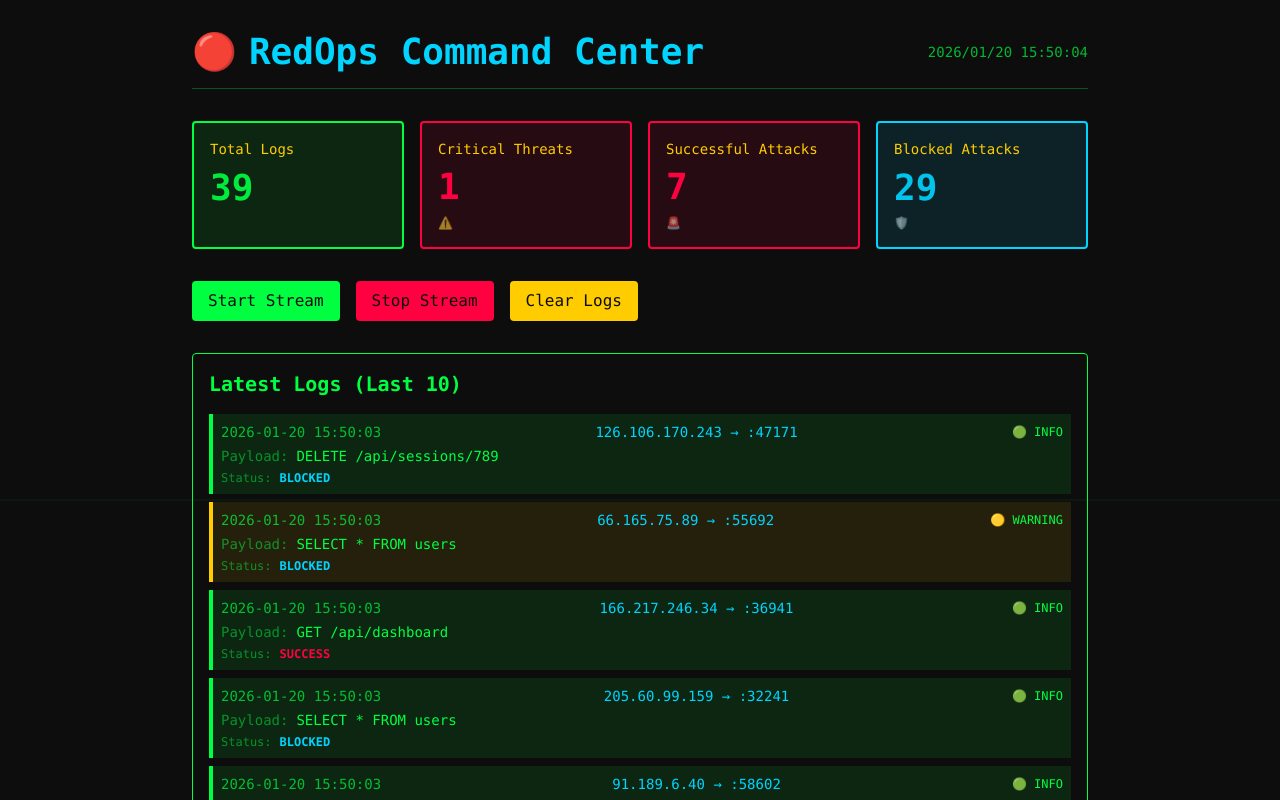
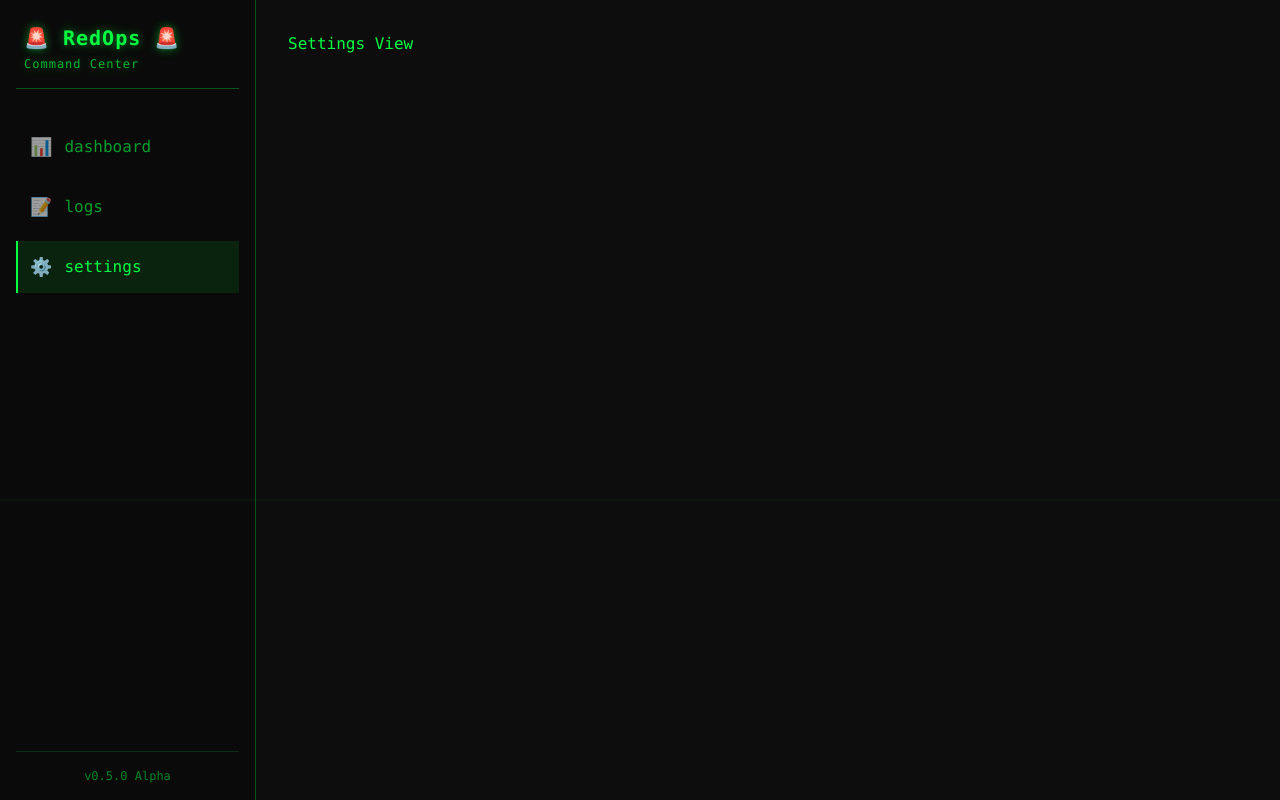
Before and after one commit to CalvinChiu1009/redops-terminal-ui, a Vue app: page /settings in a window 1280 px wide. Shown: the top 800 px of the page. Built offline with nearby package versions, Linux system fonts and the light colour scheme.

Commit message:
feat: Add Vue router for new Sidebar pages

```diff
--- a/package.json
+++ b/package.json
@@ -14,7 +14,8 @@
     "date-fns": "^4.1.0",
     "dompurify": "^3.3.1",
     "pinia": "^3.0.4",
-    "vue": "^3.5.24"
+    "vue": "^3.5.24",
+    "vue-router": "^4.6.4"
   },
   "devDependencies": {
     "@tailwindcss/vite": "^4.1.18",
--- a/src/App.vue
+++ b/src/App.vue
@@ -1,127 +1,11 @@
+<!-- src/App.vue -->
 <script setup lang="ts">
-import { onMounted, ref, computed } from "vue";
-import { storeToRefs } from "pinia";
-import { useAttackStore } from "@/stores/attackStore";
-import { useMockStream } from "@/composables/useMockStream";
-import Header from "@/components/layout/Header.vue";
-import Filter from "@/components/dashboard/Filter.vue";
-import StatsGrid from "@/components/dashboard/StatsGrid.vue";
-import LogTerminal from "@/components/logs/LogTerminal.vue";
-import LogControls from "@/components/logs/LogControls.vue";
-import type { ThreatLevel, AttackStatus } from "@/types/attack";
-
-const attackStore = useAttackStore();
-const { logs, totalLogs, criticalCount, blockedCount, successCount } =
-  storeToRefs(attackStore);
-
-const { startStream } = useMockStream();
-
-// 篩選狀態
-const filterLevel = ref<ThreatLevel | null>(null);
-const filterStatus = ref<AttackStatus | null>(null);
-
-// 篩選後的日誌
-const filteredLogs = computed(() => {
-  let result = logs.value;
-
-  if (filterLevel.value) {
-    result = result.filter((log) => log.level === filterLevel.value);
-  }
-
-  if (filterStatus.value) {
-    result = result.filter((log) => log.status === filterStatus.value);
-  }
-
-  return result;
-});
-
-// 是否有篩選啟用
-const filterActive = computed(() => {
-  return filterLevel.value !== null || filterStatus.value !== null;
-});
-
-// 篩選條件標籤
-const filterLabel = computed(() => {
-  if (filterLevel.value) {
-    const labels = {
-      CRITICAL: "嚴重威脅",
-      WARNING: "警告",
-      INFO: "資訊",
-    };
-    return labels[filterLevel.value];
-  }
-  if (filterStatus.value) {
-    const labels = {
-      SUCCESS: "成功攻擊",
-      BLOCKED: "已阻擋",
-      PENDING: "待處理",
-    };
-    return labels[filterStatus.value];
-  }
-  return "";
-});
-
-// 點擊卡片處理
-const handleFilterByLevel = (level: ThreatLevel) => {
-  filterLevel.value = filterLevel.value === level ? null : level;
-  filterStatus.value = null;
-};
-
-const handleFilterByStatus = (status: AttackStatus) => {
-  filterStatus.value = filterStatus.value === status ? null : status;
-  filterLevel.value = null;
-};
-
-const clearFilters = () => {
-  filterLevel.value = null;
-  filterStatus.value = null;
-};
-
-// 元件掛載時啟動資料流
-onMounted(() => {
-  startStream();
-});
+import AppLayout from "@/components/layout/AppLayout.vue";
 </script>
 
 <template>
-  <div
-    class="min-h-screen bg-terminal-bg text-terminal-green p-8 scanline-effect"
-  >
-    <div class="max-w-4xl mx-auto">
-      <!-- Header -->
-      <Header />
-
-      <!-- 統計卡片 - 改為 4 欄佈局 -->
-      <StatsGrid
-        :totalLogs="totalLogs"
-        :criticalCount="criticalCount"
-        :successCount="successCount"
-        :blockedCount="blockedCount"
-        :filterLevel="filterLevel"
-        :filterStatus="filterStatus"
-        @filterByLevel="handleFilterByLevel"
-        @filterByStatus="handleFilterByStatus"
-        @clearFilters="clearFilters"
-      />
-
-      <!-- 篩選提示 -->
-      <Filter
-        :filterLevel="filterLevel"
-        :filterStatus="filterStatus"
-        @clearFilters="clearFilters"
-      />
-
-      <!-- 控制按鈕 -->
-      <LogControls />
-
-      <!-- 日誌終端 -->
-      <LogTerminal
-        :logs="filteredLogs.slice(-10).reverse()"
-        :filterActive="filterActive"
-        :filterLabel="filterLabel"
-      />
-    </div>
-  </div>
+  <AppLayout>
+    <!-- 所有的頁面內容，都會根據當前網址顯示在這裡 -->
+    <RouterView />
+  </AppLayout>
 </template>
-
-<style scoped></style>
--- /dev/null
+++ b/src/components/layout/AppLayout.vue
@@ -0,0 +1,19 @@
+<script setup lang="ts">
+import Sidebar from "./Sidebar.vue";
+</script>
+
+<template>
+  <div
+    class="h-screen bg-terminal-bg text-terminal-green scanline-effect flex overflow-hidden"
+  >
+    <!-- 左側 -->
+    <Sidebar />
+
+    <!-- 右側 -->
+    <main class="flex-1 p-4 md:p-8 overflow-y-auto">
+      <div class="max-w-7xl mx-auto">
+        <slot />
+      </div>
+    </main>
+  </div>
+</template>
--- /dev/null
+++ b/src/components/layout/Sidebar.vue
@@ -0,0 +1,80 @@
+<!-- src/components/layout/Sidebar.vue -->
+<script setup lang="ts">
+import { computed } from "vue";
+import { useRoute } from "vue-router";
+
+const route = useRoute();
+
+const navItems = [
+  {
+    name: "dashboard",
+    path: "/",
+    icon: "📊",
+    label: "Dashboard",
+  },
+  {
+    name: "logs",
+    path: "/logs",
+    icon: "📝",
+    label: "Logs",
+  },
+  {
+    name: "settings",
+    path: "/settings",
+    icon: "⚙️",
+    label: "Settings",
+  },
+];
+</script>
+
+<template>
+  <aside
+    class="hidden md:flex flex-col w-64 border-r border-terminal-green/30 bg-black/20 p-4 h-full overflow-y-auto"
+  >
+    <!-- Logo 區域 -->
+    <div class="mb-8 p-2 border-b border-terminal-green/30 pb-4">
+      <h1 class="text-xl font-bold tracking-wider text-shadow">
+        🚨 RedOps 🚨
+        <span class="text-xs font-normal block opacity-70 mt-1"
+          >Command Center</span
+        >
+      </h1>
+    </div>
+
+    <!-- 導航選單 (先放假資料) -->
+    <nav class="space-y-2 flex-1">
+      <RouterLink
+        v-for="item in navItems"
+        :key="item.path"
+        :to="item.path"
+        class="block p-3 border-l-2 transition-all cursor-pointer group"
+        :class="[
+          // 使用 route.path === item.path 判斷是否啟用 (或使用 RouterLink 的 active-class)
+          route.path === item.path
+            ? 'bg-terminal-green/10 text-terminal-green border-terminal-green'
+            : 'text-terminal-green/60 border-transparent hover:text-terminal-green hover:bg-terminal-green/10 hover:border-terminal-green/50',
+        ]"
+      >
+        <div class="flex items-center gap-3">
+          <span class="text-lg group-hover:scale-110 transition-transform">{{
+            item.icon
+          }}</span>
+          <span class="font-medium">{{ item.name }}</span>
+        </div>
+      </RouterLink>
+    </nav>
+
+    <!-- 底部版本號 -->
+    <div
+      class="mt-auto pt-4 border-t border-terminal-green/30 text-xs text-center opacity-50"
+    >
+      v0.5.0 Alpha
+    </div>
+  </aside>
+</template>
+
+<style scoped>
+.text-shadow {
+  text-shadow: 0 0 10px rgba(0, 255, 65, 0.5);
+}
+</style>
--- a/src/main.ts
+++ b/src/main.ts
@@ -1,8 +1,10 @@
 import { createApp } from "vue";
 import { createPinia } from "pinia";
+import router from "./router";
 import "./style.css";
 import App from "./App.vue";
 
 const app = createApp(App);
 app.use(createPinia());
+app.use(router);
 app.mount("#app");
--- /dev/null
+++ b/src/router/index.ts
@@ -0,0 +1,25 @@
+// src/router/index.ts
+import { createRouter, createWebHistory } from "vue-router";
+
+const router = createRouter({
+  history: createWebHistory(import.meta.env.BASE_URL),
+  routes: [
+    {
+      path: "/",
+      name: "dashboard",
+      component: () => import("@/views/DashboardView.vue"),
+    },
+    {
+      path: "/logs",
+      name: "logs",
+      component: () => import("@/views/LogsView.vue"),
+    },
+    {
+      path: "/settings",
+      name: "settings",
+      component: () => import("@/views/SettingsView.vue"),
+    },
+  ],
+});
+
+export default router;
--- /dev/null
+++ b/src/views/DashboardView.vue
@@ -0,0 +1,131 @@
+<script setup lang="ts">
+import { onMounted, ref, computed } from "vue";
+import { storeToRefs } from "pinia";
+import { useAttackStore } from "@/stores/attackStore";
+import { useMockStream } from "@/composables/useMockStream";
+// import AppLayout from "@/components/layout/AppLayout.vue";
+import Header from "@/components/layout/Header.vue";
+import Filter from "@/components/dashboard/Filter.vue";
+import StatsGrid from "@/components/dashboard/StatsGrid.vue";
+import LogTerminal from "@/components/logs/LogTerminal.vue";
+import LogControls from "@/components/logs/LogControls.vue";
+import type { ThreatLevel, AttackStatus } from "@/types/attack";
+
+const attackStore = useAttackStore();
+const { logs, totalLogs, criticalCount, blockedCount, successCount } =
+  storeToRefs(attackStore);
+
+const { startStream } = useMockStream();
+
+// 篩選狀態
+const filterLevel = ref<ThreatLevel | null>(null);
+const filterStatus = ref<AttackStatus | null>(null);
+
+// 篩選後的日誌
+const filteredLogs = computed(() => {
+  let result = logs.value;
+
+  if (filterLevel.value) {
+    result = result.filter((log) => log.level === filterLevel.value);
+  }
+
+  if (filterStatus.value) {
+    result = result.filter((log) => log.status === filterStatus.value);
+  }
+
+  return result;
+});
+
+// 是否有篩選啟用
+const filterActive = computed(() => {
+  return filterLevel.value !== null || filterStatus.value !== null;
+});
+
+// 篩選條件標籤
+const filterLabel = computed(() => {
+  if (filterLevel.value) {
+    const labels = {
+      CRITICAL: "嚴重威脅",
+      WARNING: "警告",
+      INFO: "資訊",
+    };
+    return labels[filterLevel.value];
+  }
+  if (filterStatus.value) {
+    const labels = {
+      SUCCESS: "成功攻擊",
+      BLOCKED: "已阻擋",
+      PENDING: "待處理",
+    };
+    return labels[filterStatus.value];
+  }
+  return "";
+});
+
+// 點擊卡片處理
+const handleFilterByLevel = (level: ThreatLevel) => {
+  filterLevel.value = filterLevel.value === level ? null : level;
+  filterStatus.value = null;
+};
+
+const handleFilterByStatus = (status: AttackStatus) => {
+  filterStatus.value = filterStatus.value === status ? null : status;
+  filterLevel.value = null;
+};
+
+const clearFilters = () => {
+  filterLevel.value = null;
+  filterStatus.value = null;
+};
+
+// 元件掛載時啟動資料流
+onMounted(() => {
+  startStream();
+});
+</script>
+
+<template>
+  <!-- <div
+  class="min-h-screen bg-terminal-bg text-terminal-green p-8 scanline-effect"
+  > -->
+  <!-- 用 AppLayout 包裝整個 App.vue 來進行版面配置 -->
+  <div>
+    <div class="max-w-4xl mx-auto">
+      <!-- Header -->
+      <Header />
+
+      <!-- 統計卡片 - 改為 4 欄佈局 -->
+      <StatsGrid
+        :totalLogs="totalLogs"
+        :criticalCount="criticalCount"
+        :successCount="successCount"
+        :blockedCount="blockedCount"
+        :filterLevel="filterLevel"
+        :filterStatus="filterStatus"
+        @filterByLevel="handleFilterByLevel"
+        @filterByStatus="handleFilterByStatus"
+        @clearFilters="clearFilters"
+      />
+
+      <!-- 篩選提示 -->
+      <Filter
+        :filterLevel="filterLevel"
+        :filterStatus="filterStatus"
+        @clearFilters="clearFilters"
+      />
+
+      <!-- 控制按鈕 -->
+      <LogControls />
+
+      <!-- 日誌終端 -->
+      <LogTerminal
+        :logs="filteredLogs.slice(-10).reverse()"
+        :filterActive="filterActive"
+        :filterLabel="filterLabel"
+      />
+    </div>
+    <!-- </div> -->
+  </div>
+</template>
+
+<style scoped></style>
--- /dev/null
+++ b/src/views/LogsView.vue
@@ -0,0 +1,9 @@
+<script setup lang="ts"></script>
+
+<template>
+  <div>
+    <h1>Logs View</h1>
+  </div>
+</template>
+
+<style scoped></style>
--- /dev/null
+++ b/src/views/SettingsView.vue
@@ -0,0 +1,9 @@
+<script setup lang="ts"></script>
+
+<template>
+  <div>
+    <h1>Settings View</h1>
+  </div>
+</template>
+
+<style scoped></style>
```
Also changed, not shown: 1 other file (tests, documents, lock files or other folders).
